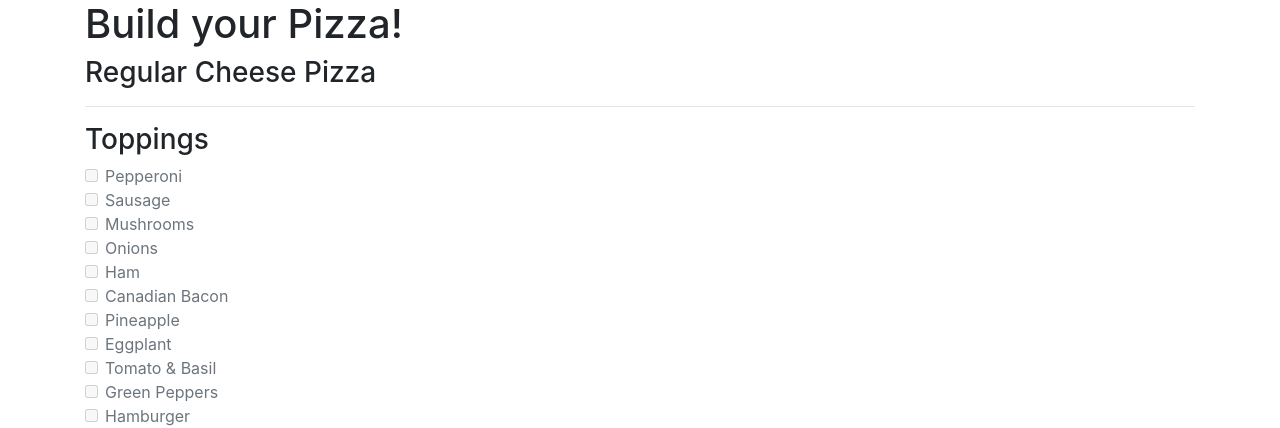
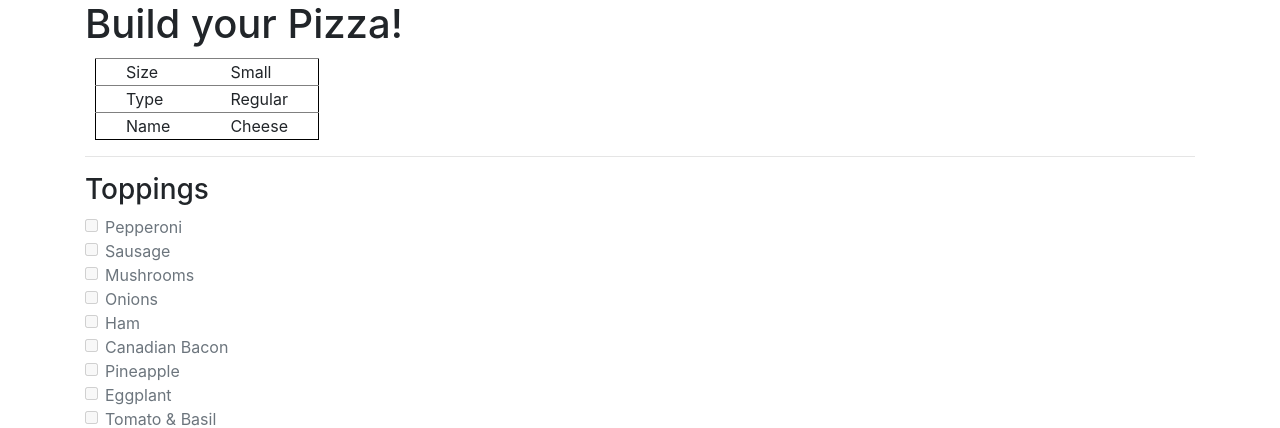
Before and after one commit to matthupy/CS50.project3, a Django app: page /pizza/1/Small in a window 1280 px wide. Shown: the part 66-494 px from the top of the page. Run offline with Django 3.2, Linux system fonts and the light colour scheme; data comes from the database, SQL or seed files in the repository; some libraries are stand-ins or nearby versions.

Commit message:
Fixed sending size to Pizza, Sub, and Platter page

```diff
--- a/orders/models.py
+++ b/orders/models.py
@@ -1,4 +1,15 @@
+import django.core.validators
 from django.db import models
+from django.core.exceptions import ValidationError
+
+# Validations
+def validate_price(price):
+    """ Valid Prices should be positive decimal values with 2 decimal places """
+    if (price is None or price <= 0):
+        raise ValidationError(
+            _('%(price)s must be a positive, 2 decimal value'),
+            params={'price': price},
+    )
 
 # Create your models here.
 class PizzaType(models.Model):
@@ -19,8 +30,8 @@ class Pizza(models.Model):
     type = models.ForeignKey(PizzaType, on_delete=models.PROTECT)
     name = models.CharField(max_length=64)
     numToppings = models.IntegerField()
-    smallPrice = models.DecimalField(max_digits=6, decimal_places=2)
-    largePrice = models.DecimalField(max_digits=6, decimal_places=2)
+    smallPrice = models.DecimalField(max_digits=6, decimal_places=2, validators=[validate_price])
+    largePrice = models.DecimalField(max_digits=6, decimal_places=2, validators=[validate_price])
 
     def __str__(self):
         return(f"{self.type} - {self.name}")
--- a/orders/templates/orders/base.html
+++ b/orders/templates/orders/base.html
@@ -26,12 +26,6 @@
                 font-size: 16px;
             }
 
-            th,
-            tr {
-                padding-left: 30px;
-                padding-right: 30px;
-            }
-
             tr {
                 border-top: 1px solid gray;
             }
@@ -39,6 +33,11 @@
             th {
                 font-size: 24px;
                 font-weight: bold;
+            }
+
+            th, td {
+                padding-left: 30px;
+                padding-right: 30px;
             }
         </style>
     <title>{% block title %}{% endblock %}</title>
--- a/orders/templates/orders/pizza.html
+++ b/orders/templates/orders/pizza.html
@@ -73,7 +73,21 @@ Pinocchio's | Pizza Order
 {% block body %}
 
     <h1>Build your Pizza!</h1>
-    <h3>{{ pizza.type }} {{ pizza.name }} Pizza</h3>
+    <table>
+        <tr>
+            <td>Size</td>
+            <td id="pizzaSize">{{ pizza_size }}</td>
+        </tr>
+        <tr>
+            <td>Type</td>
+            <td id="pizzaType">{{ pizza.type }}</td>
+        </tr>
+        <tr>
+            <td>Name</td>
+            <td id="pizzaName">{{ pizza.name }}</td>
+        </tr>
+    </table>
+    <!-- <h3>{{ pizza_size }} {{ pizza.type }} {{ pizza.name }} Pizza</h3> -->
     <hr>
     <h3>Toppings</h3>
     {% for topping in toppings %}
@@ -85,6 +99,6 @@ Pinocchio's | Pizza Order
 
     <hr>
 
-    <button type="button" class="btn btn-primary btn-lg">Add to Cart</button>
+    <button type="button" class="btn btn-primary btn-lg" onclick="doAddToCart()">Add to Cart</button>
 
 {% endblock %}
--- a/orders/templates/orders/static/style/base.css
+++ b/orders/templates/orders/static/style/base.css
@@ -4,11 +4,6 @@ table {
   border-collapse: collapse;
   border: 1px solid black;
   font-size: 16px;
-}
-
-th, tr {
-  padding-left: 30px;
-  padding-right: 30px;
 }
 
 tr {
@@ -20,4 +15,8 @@ th {
   font-weight: bold;
 }
 
+th, td {
+  padding-left: 30px;
+  padding-right: 30px;
+}
 /*# sourceMappingURL=base.css.map */
--- a/orders/templates/orders/static/style/base.scss
+++ b/orders/templates/orders/static/style/base.scss
@@ -4,11 +4,6 @@ table {
     border-collapse: collapse;
     border: 1px solid black;
     font-size: 16px;
-}
-
-th, tr {
-    padding-left: 30px;
-    padding-right: 30px;
 }
 
 tr {
@@ -19,3 +14,8 @@ th {
     font-size: 24px;
     font-weight: bold;
 }
+
+th, td {
+    padding-left: 30px;
+    padding-right: 30px;
+}
--- a/orders/urls.py
+++ b/orders/urls.py
@@ -6,7 +6,7 @@ urlpatterns = [
     path("", views.index, name="index"),
     path("pizza/<int:pizza_id>/<str:pizza_size>", views.pizza, name="pizza"),
     path("pasta/<int:pasta_id>", views.pasta, name="pasta"),
-    path("sub/<int:sub_id>", views.sub, name="sub"),
+    path("sub/<int:sub_id>/<str:sub_size>", views.sub, name="sub"),
     path("salad/<int:salad_id>", views.salad, name="salad"),
-    path("platter/<int:platter_id>", views.platter, name="platter")
+    path("platter/<int:platter_id>/<str:platter_size>", views.platter, name="platter")
 ]
--- a/orders/views.py
+++ b/orders/views.py
@@ -37,11 +37,11 @@ def pizza(request, pizza_id, pizza_size):
 def pasta(request, pasta_id):
     return HttpResponse("Pasta Detail: TODO")
 
-def sub(request, sub_id):
+def sub(request, sub_id, sub_size):
     return HttpResponse("Sub Detail: TODO")
 
 def salad(request, salad_id):
     return HttpResponse("Salad Detail: TODO")
 
-def platter(request, platter_id):
+def platter(request, platter_id, platter_size):
     return HttpResponse("Platter Detail: TODO")
```
Also changed, not shown: orders/templates/orders/index.html (+6 -6 lines).
